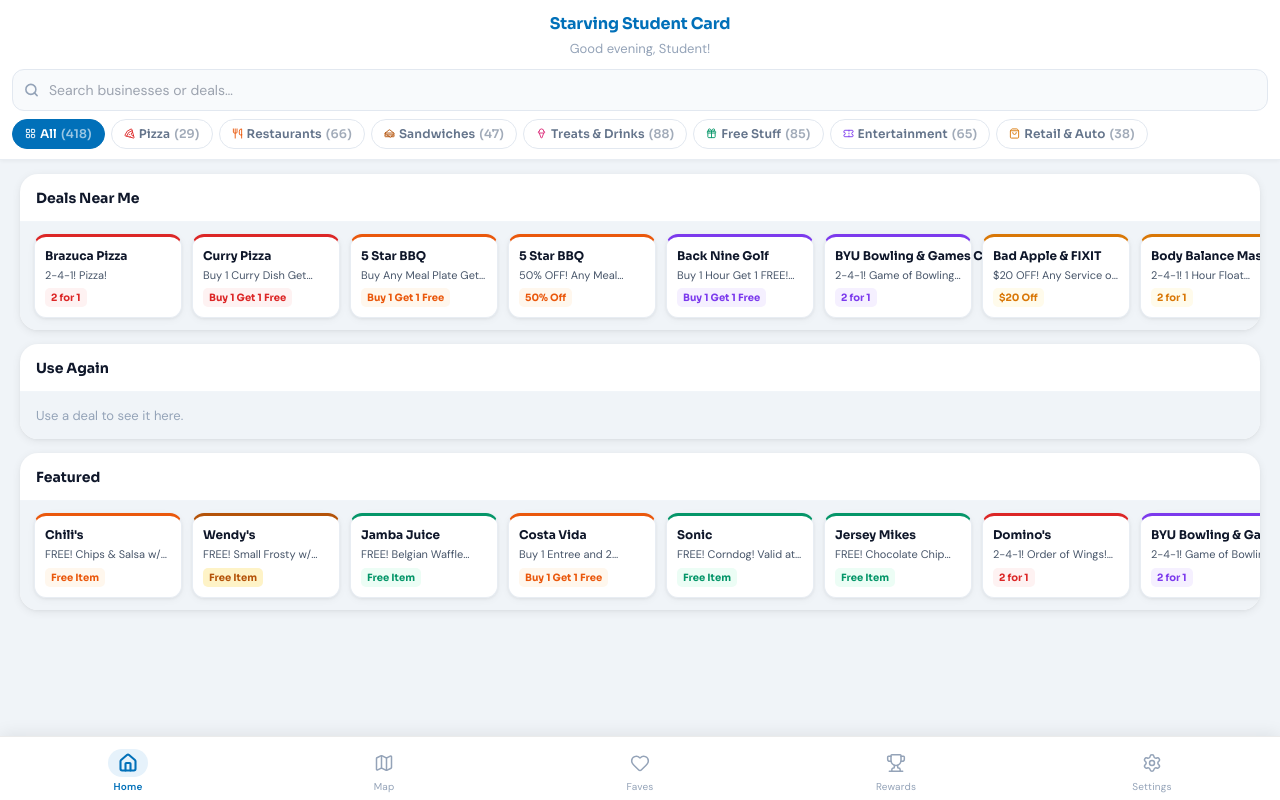
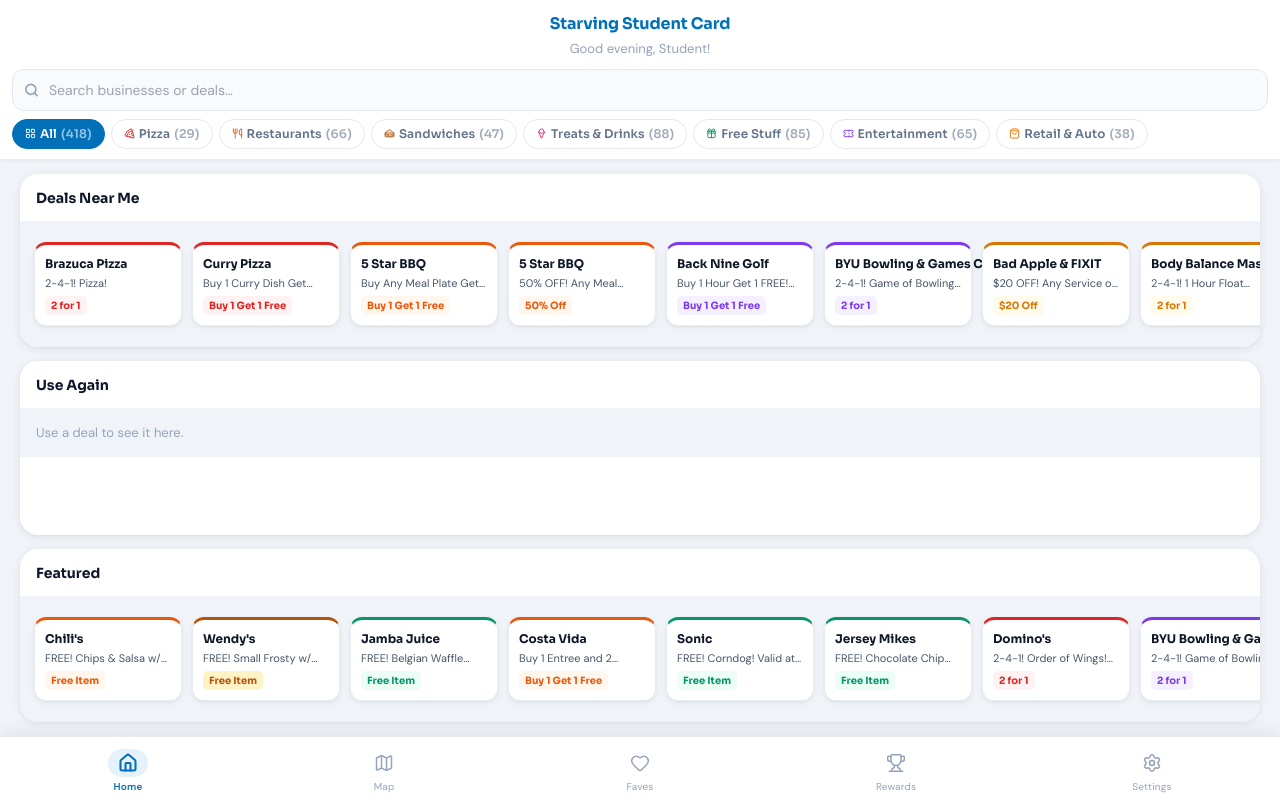
Before and after one commit to adam-cott/sscmapapp, a React (Vite) app: page / in a window 1280 px wide. Built offline with nearby package versions, Linux system fonts and the light colour scheme.

Commit message:
Expand Home tab sections to fill full vertical height
Co-Authored-By: Claude Sonnet 4.6 <noreply@anthropic.com>

```diff
--- a/src/components/Tabs/HomeTab.jsx
+++ b/src/components/Tabs/HomeTab.jsx
@@ -28,13 +28,17 @@ function getGreeting() {
 function Section({ title, deals, onSelectDeal, userCoords, emptyMessage }) {
   return (
     <div style={{
-      margin: '14px 20px 0',
+      flex: 1,
+      display: 'flex',
+      flexDirection: 'column',
       backgroundColor: '#ffffff',
       borderRadius: '18px',
       boxShadow: '0 2px 10px rgba(0,0,0,0.07), 0 1px 3px rgba(0,0,0,0.04)',
       overflow: 'hidden',
+      minHeight: 0,
     }}>
       <div style={{
+        flexShrink: 0,
         padding: '14px 16px 12px',
         borderBottom: '1px solid #f1f5f9',
       }}>
@@ -48,7 +52,8 @@ function Section({ title, deals, onSelectDeal, userCoords, emptyMessage }) {
         </p>
       ) : (
         <div style={{
-          display: 'flex', gap: '10px', overflowX: 'auto',
+          flex: 1,
+          display: 'flex', gap: '10px', overflowX: 'auto', alignItems: 'center',
           padding: '12px 14px', scrollbarWidth: 'none',
           backgroundColor: '#f0f4f8',
         }}>
@@ -157,11 +162,10 @@ export default function HomeTab({
         </>
       ) : (
         /* DISCOVERY MODE — section carousels */
-        <div style={{ flex: 1, overflowY: 'auto', overscrollBehaviorY: 'contain' }}>
+        <div style={{ flex: 1, display: 'flex', flexDirection: 'column', padding: '14px 20px', gap: '14px', minHeight: 0 }}>
           <Section title="Deals Near Me" deals={nearbyDeals} onSelectDeal={onSelectDeal} userCoords={userCoords} emptyMessage="No deals found nearby." />
           <Section title="Use Again" deals={usedDeals} onSelectDeal={onSelectDeal} userCoords={userCoords} emptyMessage="Use a deal to see it here." />
           <Section title="Featured" deals={featuredDeals} onSelectDeal={onSelectDeal} userCoords={userCoords} emptyMessage="No featured deals right now." />
-          <div style={{ height: '16px' }} />
         </div>
       )}
 
```
